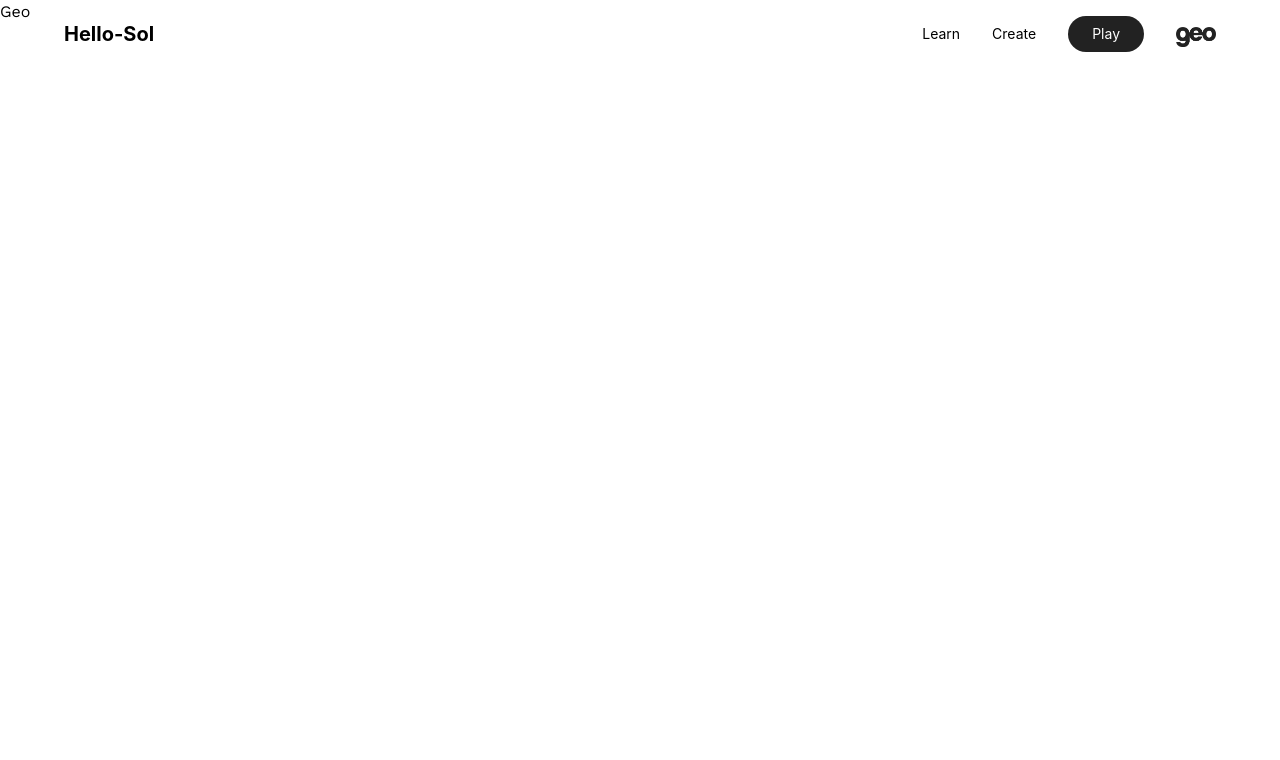
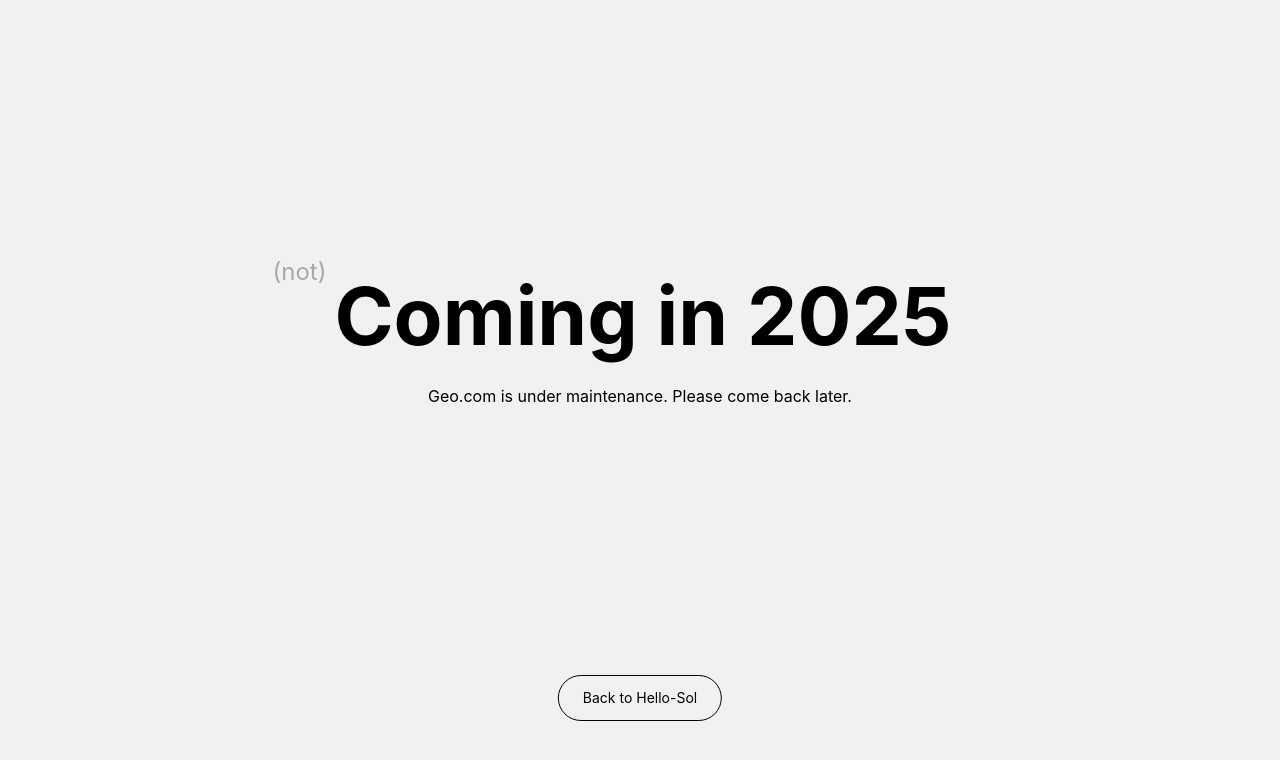
Before and after one commit to rachelleelcn/Hello-Sol, a React (Vite) app: page /Hello-Sol/geo in a window 1280 px wide. Shown: the top 760 px of the page. Built offline with nearby package versions, Linux system fonts and the light colour scheme.

Commit message:
button links and geo page

```diff
--- a/src/components/Navbar.jsx
+++ b/src/components/Navbar.jsx
@@ -28,7 +28,7 @@ const Navbar = () => {
                     <div className="text-white-100 text-sm font-inter py-2 px-6">Play</div>
                 </NavLink>
                 <NavLink to='/Hello-Sol/geo' onClick={() => (isActive('/Hello-Sol/geo') ? handleClick() : null)}>
-                    <img src={geo_icon} alt='geo-logo' className='w-10 object-contain mt-1.5' />
+                    <img src={geo_icon} alt='geo-logo' className='w-10 object-contain' />
                 </NavLink>
             </nav>
         </header>
--- a/src/pages/Create.jsx
+++ b/src/pages/Create.jsx
@@ -1,3 +1,4 @@
+import { useNavigate } from 'react-router-dom';
 import { Suspense, useEffect, useState } from "react"
 import license_icon from "../assets/icons/license.png";
 import download_icon from "../assets/icons/download.png";
@@ -6,6 +7,8 @@ import share_icon from "../assets/icons/share.png";
 
 
 const Create = () => {
+
+  const navigate = useNavigate();
   const [currentSection, setCurrentSection] = useState(1);
   const [activeTab, setActiveTab] = useState(0);
   const [topColour, setTopColour] = useState(0);
@@ -450,7 +453,7 @@ const Create = () => {
           </div>
 
           <div className="w-56 text-base text-grey-100 font-inter mt-20">
-            Visit Geo.com to learn more about our <span className="underline underline-offset-4"> models and prices</span>.
+            Visit Geo.com to learn more about our <button className="underline underline-offset-4" onClick={() => navigate('/Hello-Sol/geo')}> models and prices</button>.
           </div>
         </div>
 
@@ -462,7 +465,7 @@ const Create = () => {
             <div className="w-64 text-sm font-inter pb-4">
               Put your Geo to the test, play to enter today’s giveaway.
             </div>
-            <button className='rounded-full bg-black-200 items-center justify-center flex'>
+            <button className='rounded-full bg-black-200 items-center justify-center flex' onClick={() => navigate('/Hello-Sol/play')}>
               <div className="text-sm font-inter py-2.5 px-6 text-white-100">Start playing</div>
             </button>
           </div>
--- a/src/pages/Geo.jsx
+++ b/src/pages/Geo.jsx
@@ -1,6 +1,32 @@
+import { useNavigate } from 'react-router-dom';
+import geo_icon from "../assets/icons/geo.png";
+
 const Geo = () => {
+  const navigate = useNavigate();
+
   return (
-    <div>Geo</div>
+    <section className='w-full h-screen relative bg-white-200 z-10'>
+
+      {/* <div style={{ position: 'fixed', top: '3%', left: '50%', transform: `translateX(-50%)` }}>
+      <img src={geo_icon} alt='geo-logo' className='w-10 object-contain mt-1.5' />
+      </div> */}
+
+      <div className="font-inter text-center flex flex-col items-center" style={{ position: 'fixed', top: '32%', left: '50%', transform: `translateX(-50%)` }}>
+        <div className="flex items-top gap-2 pr-14">
+          <div className="text-grey-100 text-2xl">(not)</div>
+          <div className="font-bold whitespace-nowrap text-[80px] pb-2">Coming in 2025</div>
+        </div>
+        <div>Geo.com is under maintenance. Please come back later.</div>
+      </div>
+
+      <div style={{ position: 'fixed', bottom: '10%', left: '50%', transform: `translateX(-50%)` }}>
+        <button className='w-fit rounded-full outline outline-1 items-center justify-center flex' onClick={() => navigate('/Hello-Sol/learn')}>
+          <div className="text-sm font-inter py-3 px-6">Back to Hello-Sol</div>
+        </button>
+      </div>
+
+
+    </section>
   )
 }
 
--- a/src/pages/Learn.jsx
+++ b/src/pages/Learn.jsx
@@ -1,5 +1,6 @@
 /* eslint-disable no-undef */
 /* eslint-disable react/no-unknown-property */
+import { useNavigate } from 'react-router-dom';
 import { Suspense, useEffect, useState } from "react"
 import { Canvas } from "@react-three/fiber"
 import Loader from "../components/Loader"
@@ -13,6 +14,7 @@ import go_icon from "../assets/icons/go.png";
 
 const Learn = () => {
 
+  const navigate = useNavigate();
   const [scrollValue, setScrollValue] = useState(0);
   const [show1, setShow1] = useState(true);
   const [show2, setShow2] = useState(false);
@@ -251,7 +253,7 @@ const Learn = () => {
           <div className="w-64 text-xl font-bold font-inter leading-6 pb-4">
             Play daily for a chance to win a free Geo-Energy Portable Charger!
           </div>
-          <button className='rounded-full outline outline-1 items-center justify-center flex'>
+          <button className='rounded-full outline outline-1 items-center justify-center flex' onClick={() => navigate('/Hello-Sol/play')}>
             <div className="text-sm font-inter py-2.5 px-6">Start playing</div>
           </button>
         </div>
@@ -262,7 +264,7 @@ const Learn = () => {
           <div className="w-64 text-sm font-inter pb-4">
             Bring your Geo to life with Geo-Creator and see your Geo in action in Geo-City.
           </div>
-          <button className='rounded-full outline outline-1 items-center justify-center flex'>
+          <button className='rounded-full outline outline-1 items-center justify-center flex' onClick={() => navigate('/Hello-Sol/create')}>
             <div className="text-sm font-inter py-2.5 px-6">Start building</div>
           </button>
         </div>
@@ -278,7 +280,7 @@ const Learn = () => {
         </div>
         <div className='w-72 rounded-full outline outline-1 p-2 flex items-center justify-between'>
           <div className="font-inter pl-2">Visit Geo.com to learn more</div>
-          <button >
+          <button onClick={() => navigate('/Hello-Sol/geo')}>
             <img src={go_icon} alt='go-logo' className='w-10 object-contain' />
           </button>
         </div>
@@ -291,7 +293,7 @@ const Learn = () => {
           <div className="w-64 text-sm font-inter pb-4">
             Create your own custom Geo-Sol with our Geo-Creator.
           </div>
-          <button className='rounded-full bg-black-200 items-center justify-center flex'>
+          <button className='rounded-full bg-black-200 items-center justify-center flex' onClick={() => navigate('/Hello-Sol/create')}>
             <div className="text-sm font-inter py-2.5 px-6 text-white-100">Start building</div>
           </button>
         </div>
--- a/src/pages/Play.jsx
+++ b/src/pages/Play.jsx
@@ -1,11 +1,3 @@
-// const Play = () => {
-//   return (
-//     <div>Play</div>
-//   )
-// }
-
-// export default Play
-
 import { useNavigate } from 'react-router-dom';
 import { Suspense, useEffect, useState } from "react"
 import go_icon from "../assets/icons/go.png";
@@ -34,7 +26,7 @@ const Play = () => {
   };
   const leaveToCreate = () => {
     setShowCreateGeo(false);
-    navigate('/create');
+    navigate('/Hello-Sol/create');
   };
 
 
@@ -65,7 +57,7 @@ const Play = () => {
 
         <div className='w-72 rounded-full outline outline-1 p-2 flex items-center justify-between mb-7'>
           <div className="font-inter pl-2">Visit Geo.com to learn more</div>
-          <button>
+          <button onClick={() => navigate('/Hello-Sol/geo')}>
             <img src={go_icon} alt='go-logo' className='w-10 object-contain' />
           </button>
         </div>
@@ -224,7 +216,7 @@ const Play = () => {
         <div className="text-base pb-6">Come back again tomorrow for another chance to enter the draw!</div>
         <div className="flex justify-center">
           <div className="text-xs text-grey-100 text-center w-48">
-            Visit Geo.com to learn more about <span className="underline underline-offset-4"> how our giveaway works</span>.
+            Visit Geo.com to learn more about <button className="underline underline-offset-4" onClick={() => navigate('/Hello-Sol/geo')}> how our giveaway works</button>.
           </div>
         </div>
       </div>
@@ -256,7 +248,7 @@ const Play = () => {
         <div className="text-base pb-6">Come back again tomorrow for another chance to enter the draw!</div>
         <div className="flex justify-center">
           <div className="text-xs text-grey-100 text-center w-48">
-            Visit Geo.com to learn more about <span className="underline underline-offset-4"> how our giveaway works</span>.
+            Visit Geo.com to learn more about <button className="underline underline-offset-4" onClick={() => navigate('/Hello-Sol/geo')}> how our giveaway works</button>.
           </div>
         </div>
       </div>
```
